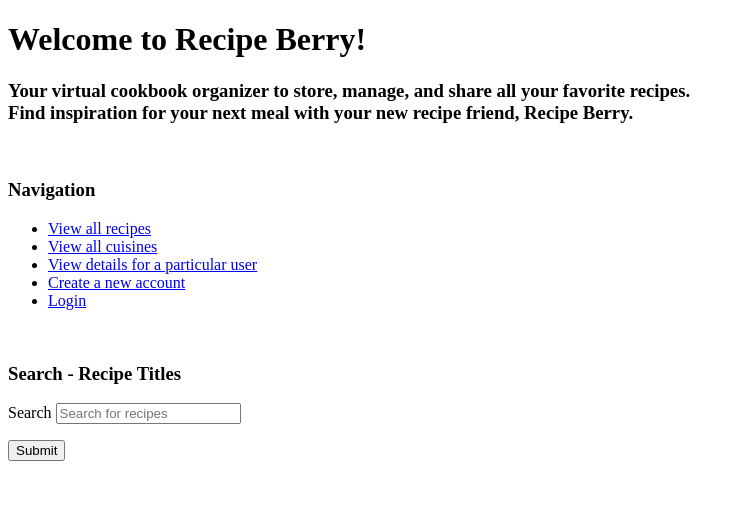
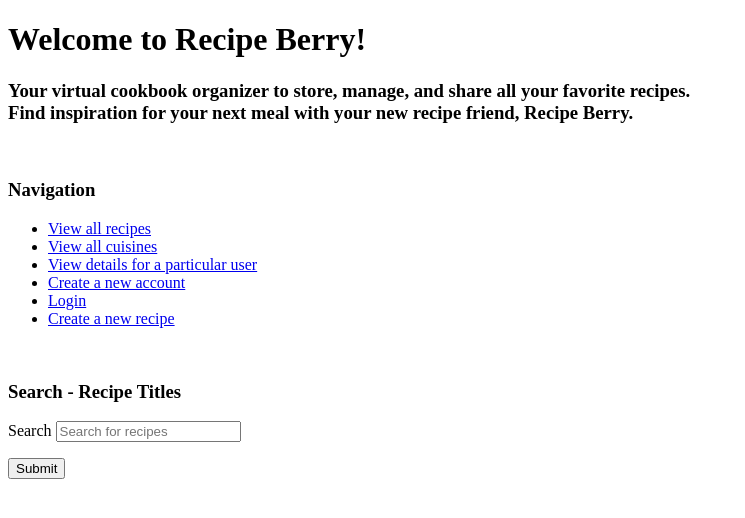
Before and after one commit to fionniepollack/recipe-berry, a Flask app: page / in a window 1280 px wide. Shown: the top 518 px of the page, without its empty margins (0-745 px from the left). Run offline with Flask 2, Linux system fonts and the light colour scheme.

Commit message:
Implement functions to render create_recipe.html

```diff
--- a/server.py
+++ b/server.py
@@ -62,6 +62,17 @@ def show_cuisine(cuisine_id):
     cuisine = crud.get_cuisine_by_id(cuisine_id)
 
     return render_template("cuisine_recipes.html", cuisine=cuisine)
+
+
+@app.route("/create_recipe")
+def create_recipe():
+    """Show create recipe page."""
+
+    if session.get("user_id") == None:
+        flash("Please log in to create a new recipe.")
+        redirect('/')
+
+    return render_template("create_recipe.html")
 
 
 #-----------------------------------------------------------------------------#
--- a/templates/homepage.html
+++ b/templates/homepage.html
@@ -18,6 +18,7 @@
     <li><a href="/profile">View details for a particular user</a></li>
     <li><a href="/registration">Create a new account</a></li>
     <li><a href="/authenticate">Login</a></li>
+    <li><a href="/create_recipe">Create a new recipe</a></li>
   </ul>
   <br>
 
```
Also changed, not shown: templates/create_recipe.html (added, +7 -0 lines).
